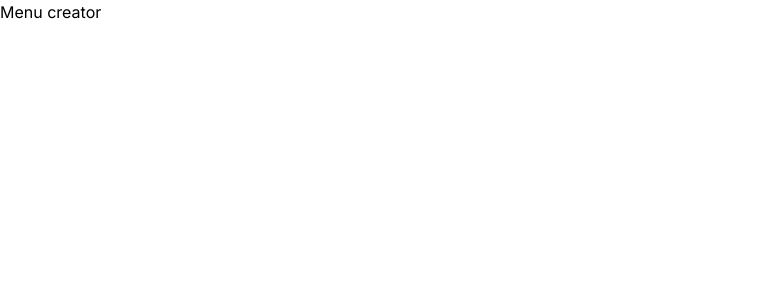
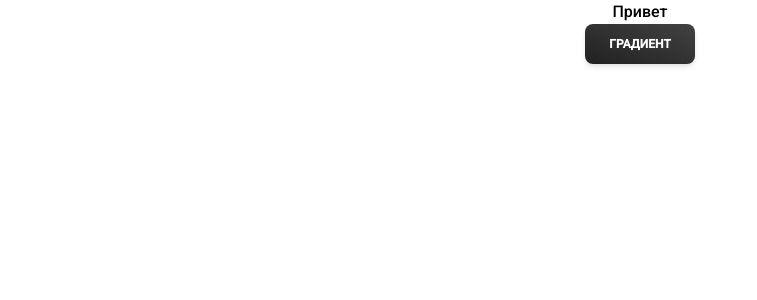
Before and after one commit to TheOldestJun/menu-creator, a Next.js app: page / in a window 1280 px wide. Shown: the top 300 px of the page, without its empty margins (0-757 px from the left). Built offline with nearby package versions, Linux system fonts and the light colour scheme.

Commit message:
add material tailwind

```diff
--- a/app/client.js
+++ b/app/client.js
@@ -1,7 +1,13 @@
 "use client";
+import { Button } from "@material-tailwind/react";
 
 const ClientPage = () => {
-  return <h1>Menu creator</h1>;
+  return (
+    <div className="flex flex-col items-center">
+      <h1>Привет</h1>
+      <Button variant="gradient">Градиент</Button>
+    </div>
+  );
 };
 
 export default ClientPage;
--- a/app/layout.js
+++ b/app/layout.js
@@ -1,7 +1,13 @@
-import { Inter } from "next/font/google";
 import "./globals.css";
+import Providers from "./providers";
 
-const inter = Inter({ subsets: ["latin", "cyrillic"] });
+import { Roboto } from "next/font/google";
+
+const roboto = Roboto({
+  weight: "500",
+  subsets: ["latin", "cyrillic"],
+  display: "swap",
+});
 
 export const metadata = {
   title: "Че бум хавать?",
@@ -11,7 +17,9 @@ export const metadata = {
 export default function RootLayout({ children }) {
   return (
     <html lang="ru">
-      <body className={inter.className}>{children}</body>
+      <body className={roboto.className}>
+        <Providers>{children}</Providers>
+      </body>
     </html>
   );
 }
--- /dev/null
+++ b/app/providers.js
@@ -0,0 +1,7 @@
+"use client";
+
+import { ThemeProvider } from "@material-tailwind/react";
+
+export default function Providers({ children }) {
+  return <ThemeProvider>{children}</ThemeProvider>;
+}
--- a/package.json
+++ b/package.json
@@ -9,6 +9,7 @@
     "lint": "next lint"
   },
   "dependencies": {
+    "@material-tailwind/react": "^2.1.9",
     "@prisma/client": "^5.14.0",
     "next": "14.2.3",
     "react": "^18",
--- a/tailwind.config.js
+++ b/tailwind.config.js
@@ -1,5 +1,6 @@
 /** @type {import('tailwindcss').Config} */
-module.exports = {
+const withMT = require("@material-tailwind/react/utils/withMT");
+module.exports = withMT({
   content: [
     "./pages/**/*.{js,ts,jsx,tsx,mdx}",
     "./components/**/*.{js,ts,jsx,tsx,mdx}",
@@ -15,4 +16,4 @@ module.exports = {
     },
   },
   plugins: [],
-};
+});
```
Also changed, not shown: 1 other file (tests, documents, lock files or other folders).
